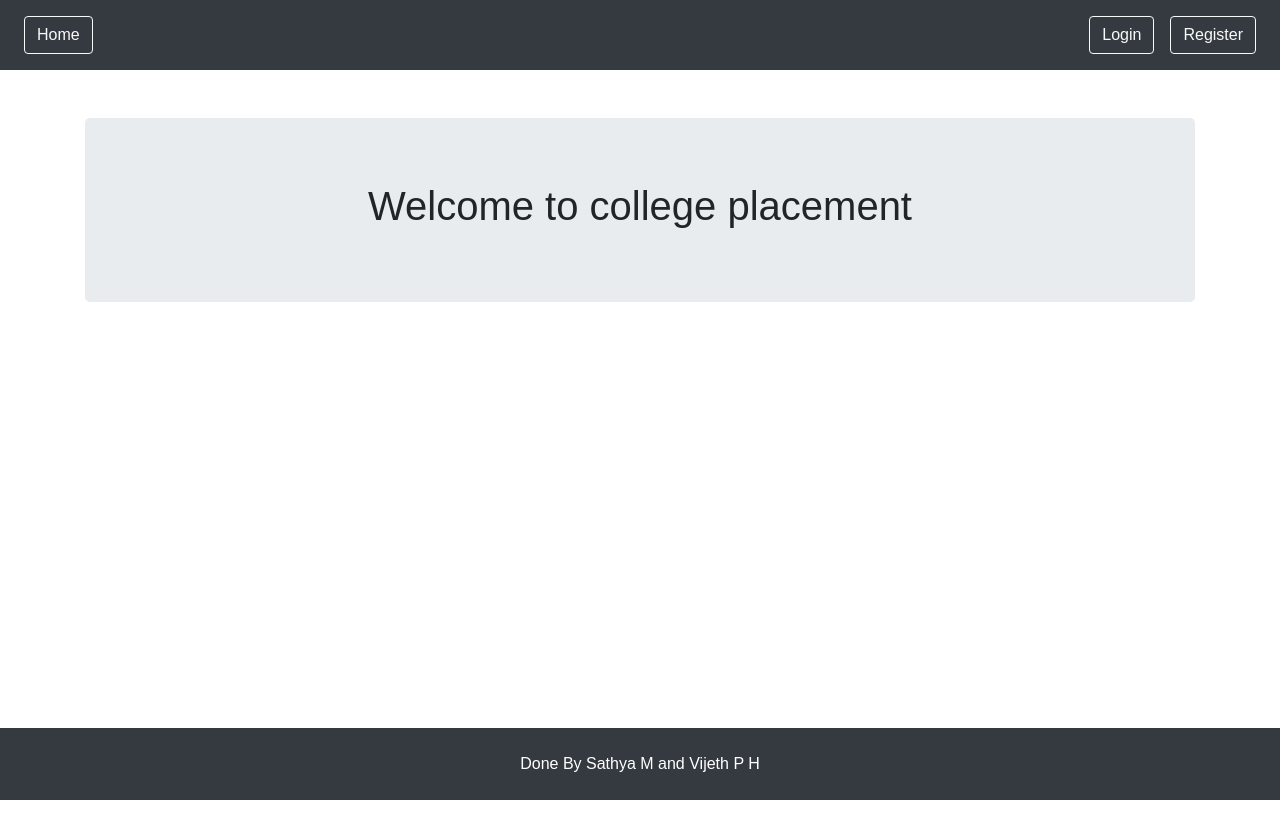
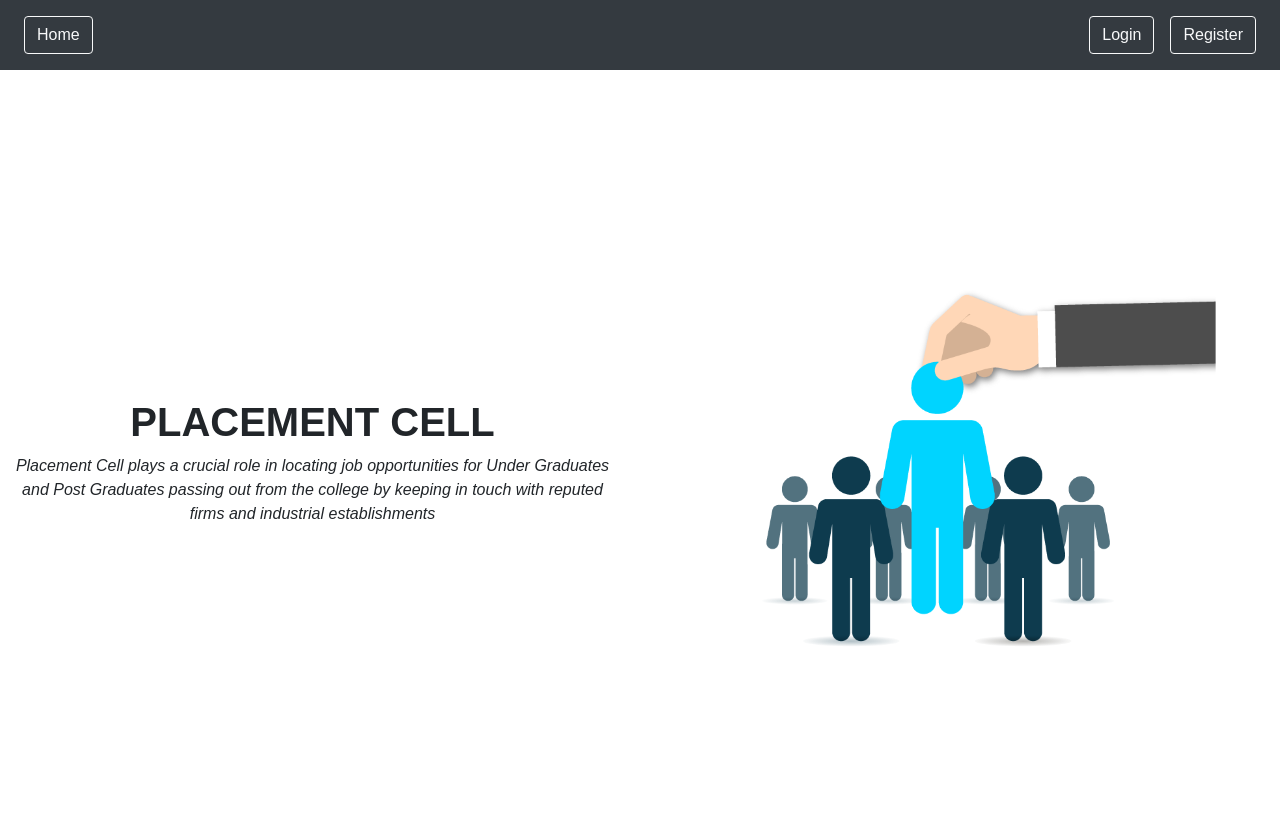
Before and after one commit to vijethph/PlacementCell, a React (Create React App) app in the folder client/: page / in a window 1280 px wide. Shown: the top 838 px of the page. Before the commit the page ends 800 px from the top, so only its background shows below. Built offline with nearby package versions, Linux system fonts and the light colour scheme; a small style sheet from the web is missing; what javascript-time-ago would draw is missing.

Commit message:
Home Page Changes

```diff
--- a/client/src/App.js
+++ b/client/src/App.js
@@ -41,7 +41,7 @@ class App extends Component {
             <Route exact path="/quizSummary" component={QuizSummary} />
             <Route exact path="/discussion" component={Forum} />
           </div>
-          <footer
+          {/* <footer
             className="text-muted text-center bg-dark py-4"
             style={footerStyles}
           >
@@ -50,7 +50,7 @@ class App extends Component {
                 Done By Sathya M and Vijeth P H
               </span>
             </div>
-          </footer>
+          </footer> */}
         </div>
       </Router>
     );
--- a/client/src/components/Landing.js
+++ b/client/src/components/Landing.js
@@ -3,11 +3,16 @@ import React, { Component } from 'react'
 class Landing extends Component {
   render() {
     return (
-      <div className="container">
-        <div className="jumbotron mt-5">
-          <div className="col-sm-8 mx-auto">
-            <h1 className="text-center">Welcome to college placement</h1>
+      <div className="row align-content-center " style={{ height: 100 + "vh" }}>
+        <div className="col col-sm-6 align-self-center">
+          <div className="container text-center">
+            <h1 className="font-weight-bold">PLACEMENT CELL</h1>
+            <p className="font-italic">Placement Cell plays a crucial role in locating job opportunities for Under Graduates and Post Graduates passing out from the college by keeping in touch with reputed firms and industrial establishments</p>
           </div>
+
+        </div>
+        <div className="col-sm-6">
+          <img src={require('../assets/img/placement-services.png')} className="img-fluid" alt="Placement" />
         </div>
       </div>
     )
```
Also changed, not shown: client/src/assets/img/placement-services.png (added).
